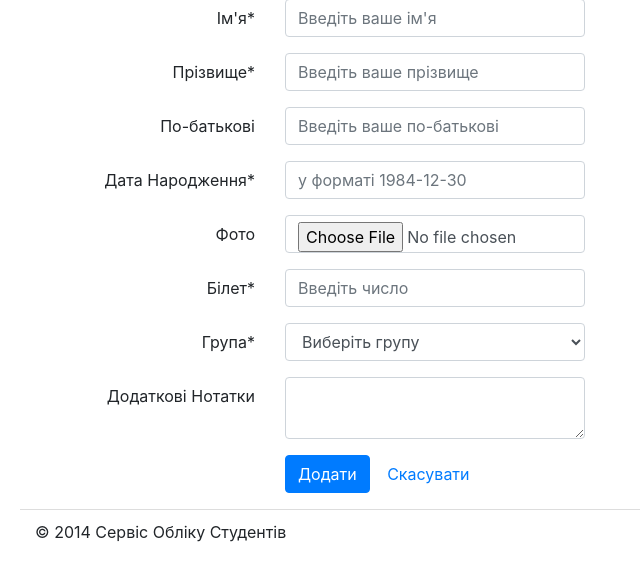
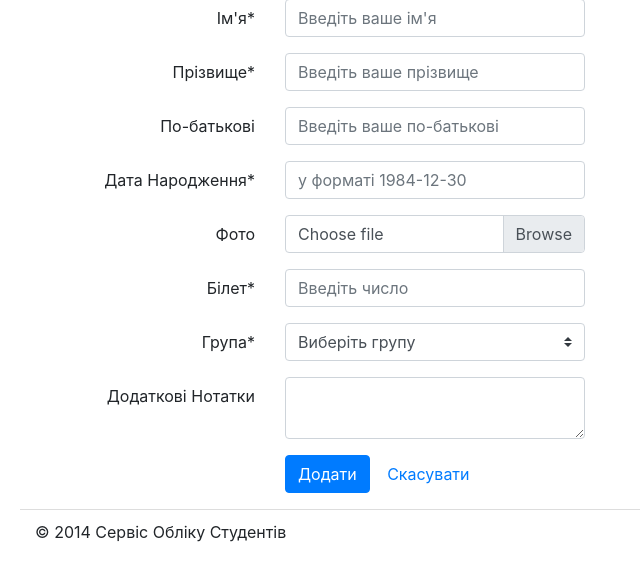
Before and after one commit to SSRomanSS/studentsdb, a Django app: template students/templates/students/students_add.html in a window 1280 px wide. Shown: the part 175-756 px from the top of the page, without its empty margins (0-640 px from the left). Run offline with Django 3.2, Linux system fonts and the light colour scheme; the template is opened without the code that fills it: most values are stand-ins (such as "Sample title", 1, 10 or a date in 2020); some libraries are stand-ins or nearby versions.

Commit message:
Edited some styles for student add form

```diff
--- a/students/static/css/main.css
+++ b/students/static/css/main.css
@@ -47,6 +47,15 @@ select,
 input {
   max-width: 300px;
 }
+
 label {
   text-align: right;
 }
+
+.custom-file-label {
+  text-align: left;
+}
+
+.custom-file {
+  max-width: 300px;
+}
--- a/students/templates/students/students_add.html
+++ b/students/templates/students/students_add.html
@@ -27,10 +27,6 @@
 		<div class="invalid-feedback">
 			{{ errors.first_name }}
 		</div>
-		{% else %}
-		<div class="valid-feedback">
-			Виглядає добре
-		</div>
 		{% endif %}
 	</div>
 </div>
@@ -43,10 +39,6 @@
 		{% if errors.last_name %}
 		<div class="invalid-feedback">
 			{{ errors.last_name }}
-		</div>
-		{% else %}
-		<div class="valid-feedback">
-			Виглядає добре
 		</div>
 		{% endif %}
 	</div>
@@ -68,10 +60,6 @@
 		<div class="invalid-feedback">
 			{{ errors.birthday }}
 		</div>
-		{% else %}
-		<div class="valid-feedback">
-			Виглядає добре
-		</div>
 		{% endif %}
 	</div>
 </div>
@@ -79,8 +67,22 @@
 <div class="form-group row">
 	<label for="photo" class="col-sm-2 col-form-label">Фото</label>
 	<div class="col-sm-10">
-		<input type="file" value="" name="photo" id="photo" class="form-control" required/>
-		<div class="invalid-feedback">{{ errors.photo }}</div>
+		<div class="custom-file">
+			<input type="file" value="" name="photo" id="photo"
+				   class="custom-file-input form-control {% if errors.photo %}is-invalid{% endif %}" required/>
+			<label class="custom-file-label" for="photo">
+			{% if request.FILES.get %}
+				request.FILES.get
+			{% else %}
+				Choose file
+			{% endif %}
+			</label>
+			{% if errors.photo %}
+			<div class="invalid-feedback">
+				{{ errors.photo }}
+			</div>
+			{% endif %}
+		</div>
 	</div>
 </div>
 
@@ -88,14 +90,10 @@
 	<label for="ticket" class="col-sm-2 col-form-label">Білет*</label>
 	<div class="col-sm-10">
 		<input type="text" value="{{ request.POST.ticket }}" name="ticket" id="ticket" placeholder="Введіть число"
-			   class="form-control {% if errors.ticket %}is-invalid{% elif request.POST.ticket %}is-valid{% endif %}" required/>
-		{% if errors.ticcket %}
+			   class="form-control-file form-control {% if errors.ticket %}is-invalid{% elif request.POST.ticket %}is-valid{% endif %}" required/>
+		{% if errors.ticket %}
 		<div class="invalid-feedback">
 			{{ errors.ticket }}
-		</div>
-		{% else %}
-		<div class="valid-feedback">
-			Виглядає добре
 		</div>
 		{% endif %}
 	</div>
@@ -105,7 +103,7 @@
 	<label for="student_group" class="col-sm-2 col-form-label">Група*</label>
 	<div class="col-sm-10">
 		<select name="student_group" id="student_group"
-				class="form-control {% if errors.student_group %}is-invalid{% elif request.POST.student_group %}is-valid{% endif %}" required>
+				class="custom-select form-control {% if errors.student_group %}is-invalid{% elif request.POST.student_group %}is-valid{% endif %}"  size="1" required>
 			<option value="">Виберіть групу</option>
 			{% for group in groups %}
 			<option value="{{ group.id }}"
@@ -118,10 +116,6 @@
 		{% if errors.student_group %}
 		<div class="invalid-feedback">
 			{{ errors.student_group }}
-		</div>
-		{% else %}
-		<div class="valid-feedback">
-			Виглядає добре
 		</div>
 		{% endif %}
 	</div>
```
